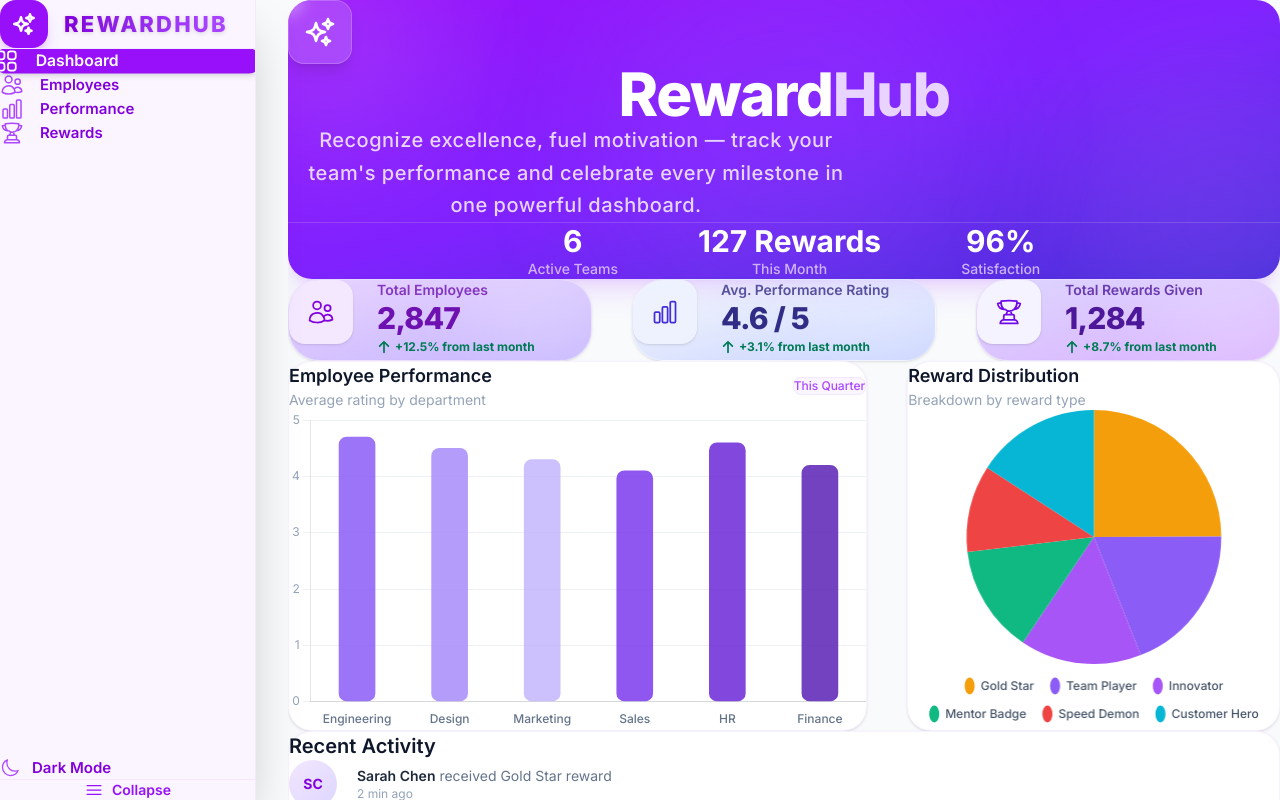
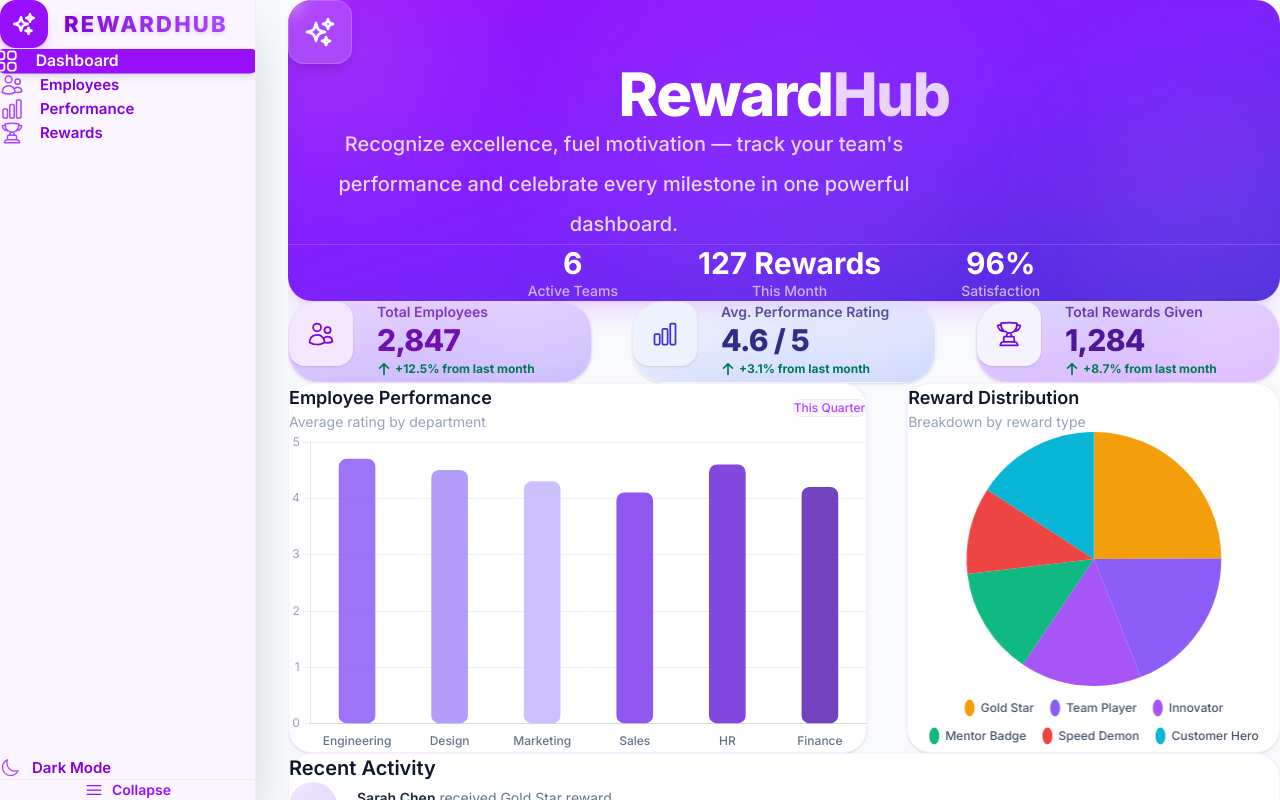
Before and after one commit to SaakshiJha29/Reward-Dashboard, a React (Vite) app: page / in a window 1280 px wide. Built offline with nearby package versions, Linux system fonts and the light colour scheme.

Commit message:
fixed issue

```diff
--- a/src/pages/DashboardPage.jsx
+++ b/src/pages/DashboardPage.jsx
@@ -193,7 +193,7 @@ export default function DashboardPage() {
         <h1 className="relative z-10 text-4xl sm:text-5xl lg:text-6xl font-extrabold text-white tracking-tight">
           Reward<span className="text-purple-200">Hub</span>
         </h1>
-        <p className="relative z-10 mt-6 text-lg sm:text-xl text-purple-100/90 max-w-xl mx-auto leading-relaxed font-medium tracking-wide">
+        <p className="relative z-10 mt-8 text-base sm:text-lg lg:text-xl text-purple-100/90 max-w-2xl mx-auto leading-loose font-medium text-center">
           Recognize excellence, fuel motivation — track your team&apos;s performance
           and celebrate every milestone in one powerful dashboard.
         </p>
@@ -214,12 +214,12 @@ export default function DashboardPage() {
       </div>
 
       {/* ── Stat Cards ── */}
-      <div className="grid grid-cols-1 sm:grid-cols-2 xl:grid-cols-3 gap-8 md:gap-10">
+      <div className="grid grid-cols-1 sm:grid-cols-2 xl:grid-cols-3 gap-8 lg:gap-10">
         {statCards.map((card) => (
           <div
             key={card.label}
             className={`relative overflow-hidden bg-gradient-to-br ${card.gradient} rounded-[2rem] shadow-sm border border-white/40 dark:border-white/5
-                       hover:shadow-xl hover:-translate-y-1.5 hover:scale-[1.02] transition-all duration-300 ease-out`}
+                       hover:shadow-xl hover:-translate-y-1.5 hover:scale-[1.01] transition-all duration-300 ease-out`}
           >
             {/* decorative blob */}
             <div
```
